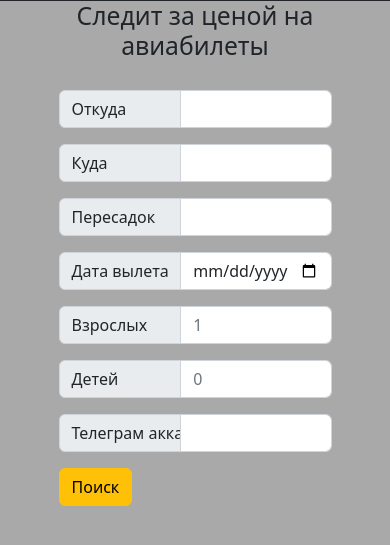
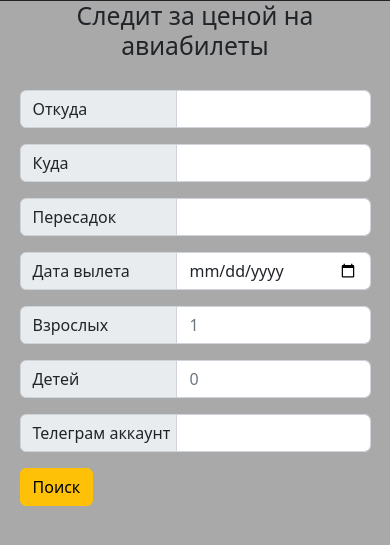
Before and after one commit to asbabushkin/Flight_catcher, a Django app: page / in a window 390 px wide. Shown: the part 142-687 px from the top of the page. Run offline with Django 4.2, Linux system fonts and the light colour scheme; some libraries are stand-ins or nearby versions.

Commit message:
Adaptive layout added.

```diff
--- a/flight_catcher/flight_search/static/flight_search/css/flight_search.css
+++ b/flight_catcher/flight_search/static/flight_search/css/flight_search.css
@@ -5,8 +5,17 @@ body {
 form {
     margin-left: auto;
     margin-right: auto;
-    width: 70%;
+    width: 50%;
     margin-top: 30px;
+}
+
+@media (max-width: 450px) {
+form {
+    margin-left: auto;
+    margin-right: auto;
+    width: 90%;
+    margin-top: 30px;
+}
 }
 
 .main_container {
```
